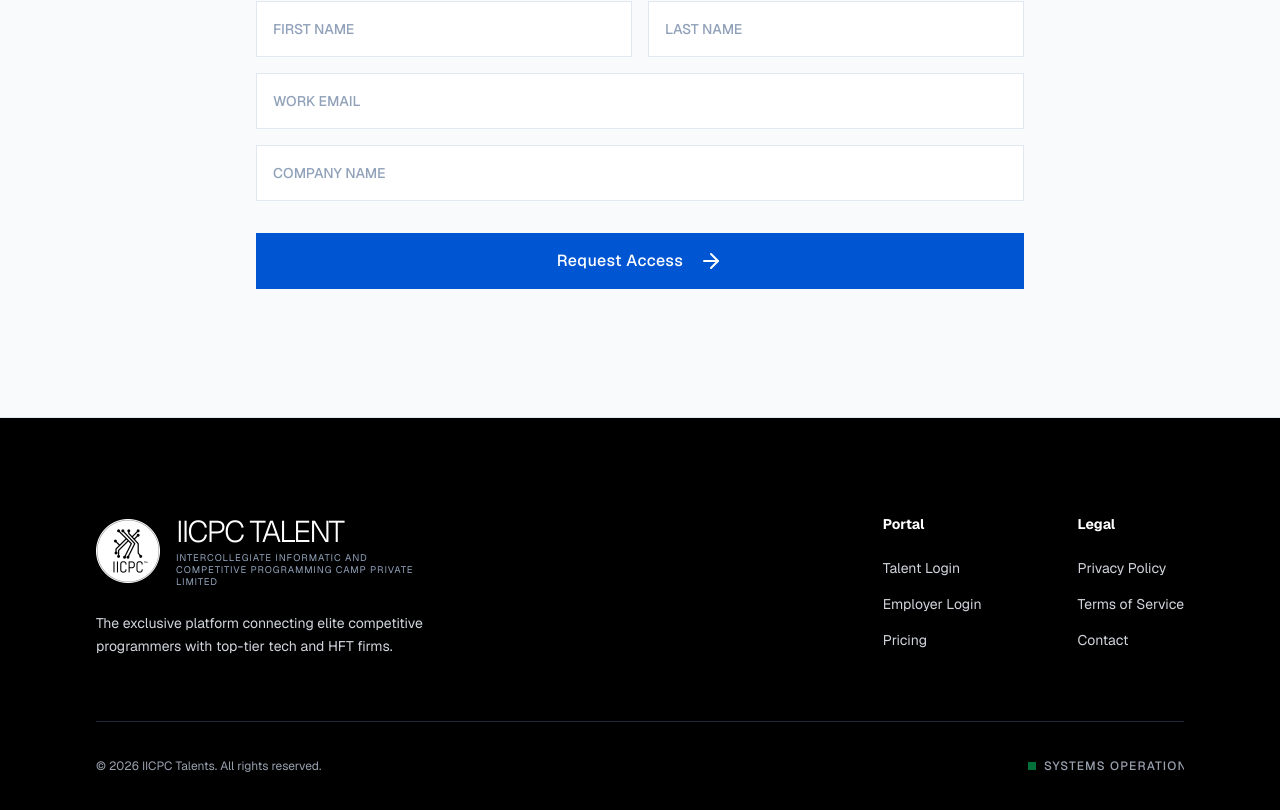
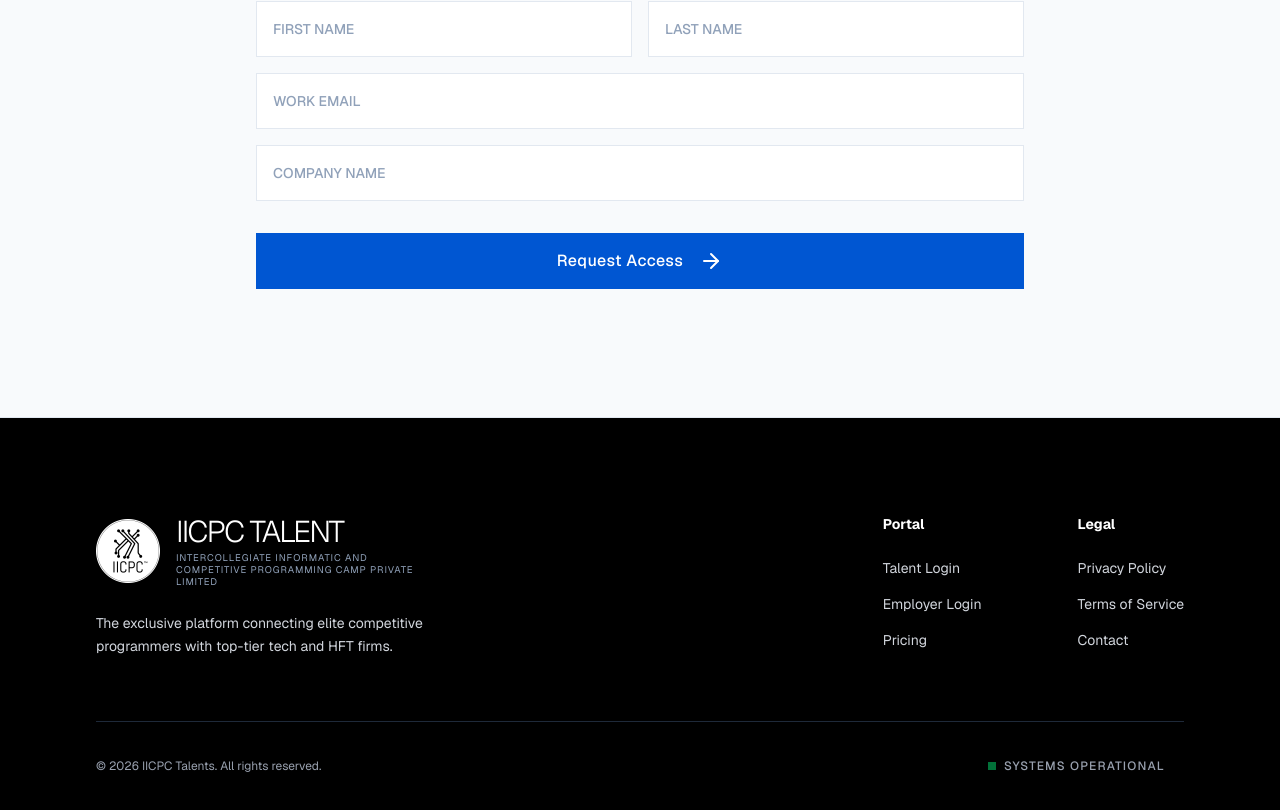
Before and after one commit to codezwork/talent-iicpc, a Next.js app: page / in a window 1280 px wide. Shown: the part 7064-7874 px from the top of the page. Built offline with nearby package versions, Linux system fonts and the light colour scheme.

Commit message:
corrected easter egg

```diff
--- a/components/layout/Footer.tsx
+++ b/components/layout/Footer.tsx
@@ -94,7 +94,7 @@
         <span className={`w-2 h-2 rounded-full animate-pulse transition-colors duration-300 ${isHovered ? 'bg-[#ff0000]' : 'bg-green-400'}`} />
 
         {/* Text Container */}
-        <div className="relative h-[1.2em] flex items-center font-medium uppercase tracking-widest min-w-[140px]">
+        <div className="relative h-[1.2em] flex items-center font-medium uppercase tracking-widest min-w-[180px]">
           {/* Default Text */}
           <span
             className={`absolute left-0 whitespace-nowrap transition-transform duration-500 ease-[cubic-bezier(0.22,1,0.36,1)] ${isHovered ? '-translate-y-[150%] opacity-0' : 'translate-y-0 opacity-100'}`}
```
